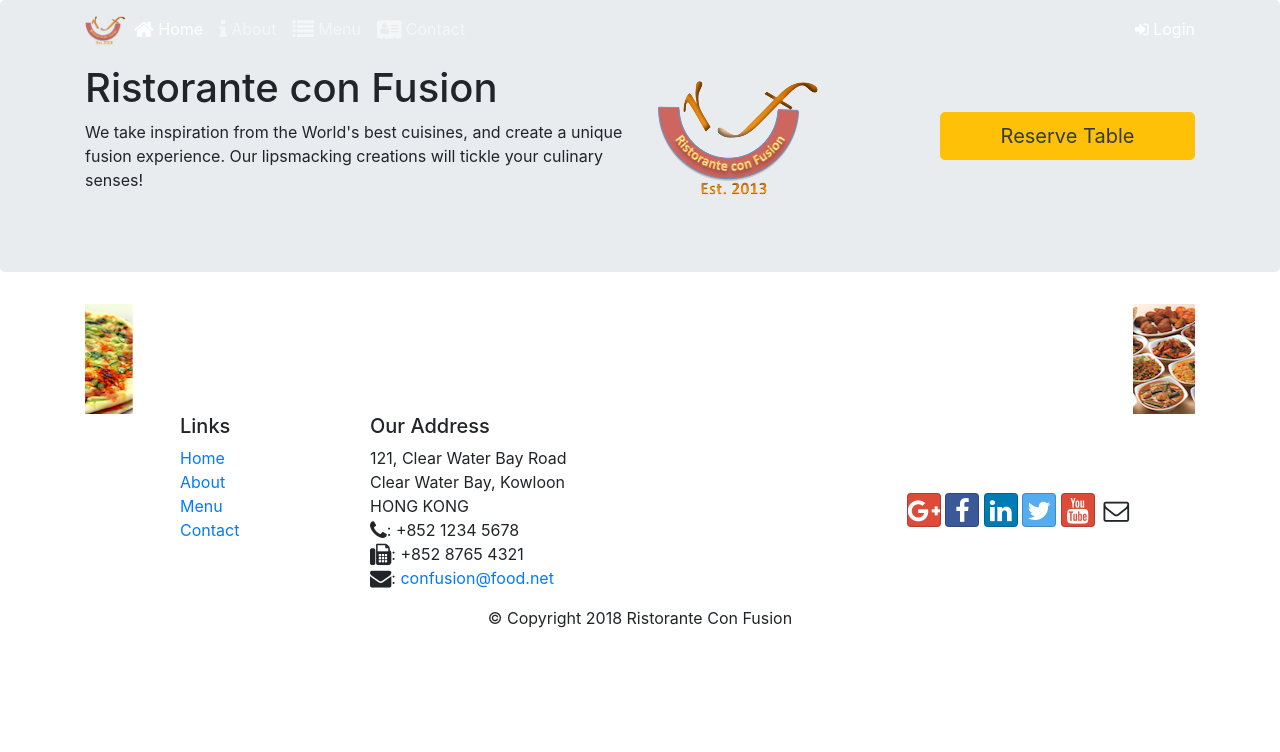
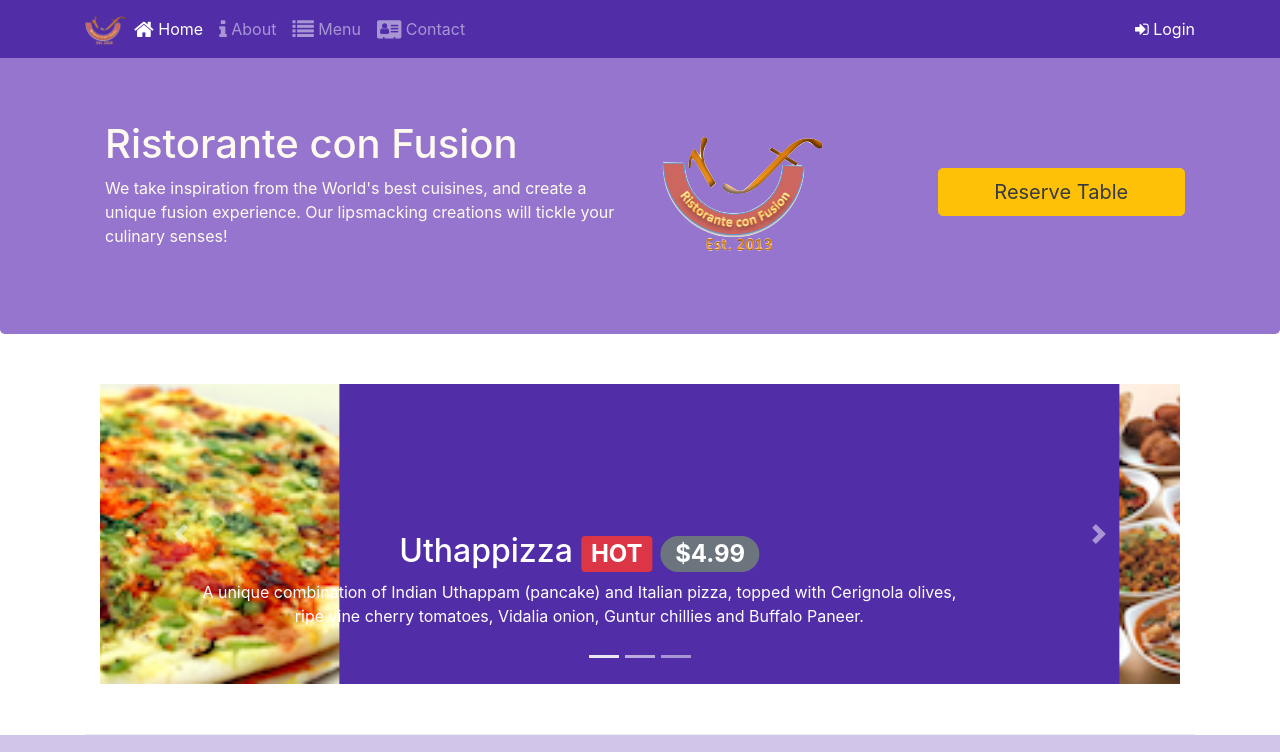
Before and after one commit to richardaspinall/Coursera-Front-End-Web-UI-Frameworks-and-Tools-Bootstrap-4, a website: page conFusion/index2.html in a window 1280 px wide. Shown: the top 752 px of the page. Drawn offline with nearby package versions, Linux system fonts and the light colour scheme.

Commit message:
Carousel

```diff
--- a/conFusion/index2.html
+++ b/conFusion/index2.html
@@ -11,7 +11,7 @@
     <link rel="stylesheet" href="node_modules/bootstrap/dist/css/bootstrap.min.css">
     <link rel="stylesheet" href="node_modules/font-awesome/css/font-awesome.min.css">
     <link rel="stylesheet" href="node_modules/bootstrap-social/bootstrap-social.css">
-    <link rel="stylesheet" href="css/style.css">
+    <link rel="stylesheet" href="css/styles.css">
     <title>Ristorante Con Fusion</title>
 </head>
 
```
Also changed, not shown: conFusion/index.html (+2 -1 lines).
